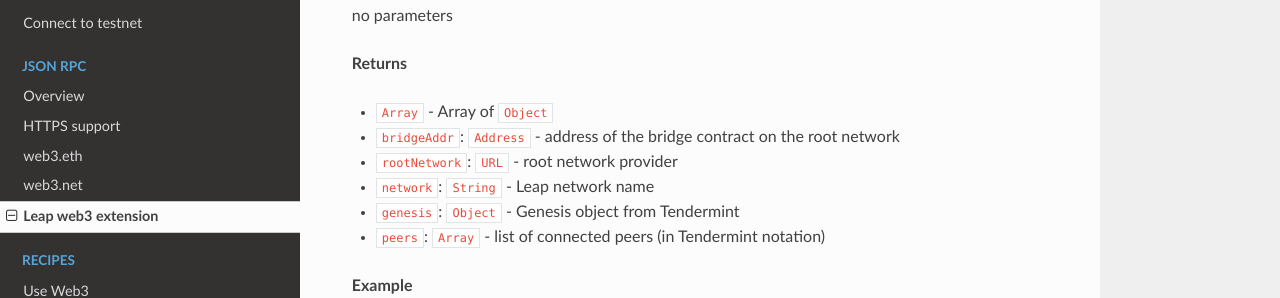
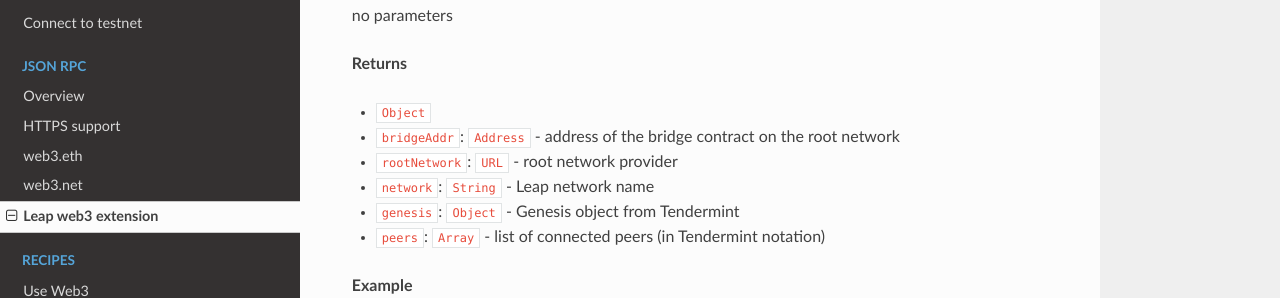
Before and after one commit to leapdao/docs, an MkDocs documentation site: the page built from docs/json-rpc/web3.plasma.md, in a window 1280 px wide and 900 px high, scrolled down 3351 px. Shown: the part 156-454 px from the top of the window. Built offline with MkDocs 1.6.1, drawn with Linux system fonts in a browser that asks for light colours; nearby versions of some CDN libraries; old or Windows-style settings are respelled for this version of MkDocs.

Commit message:
fix copy-pasta

```diff
--- a/docs/json-rpc/web3.plasma.md
+++ b/docs/json-rpc/web3.plasma.md
@@ -175,7 +175,7 @@ no parameters
 
 **Returns**
 
-- `Array` - Array of `Object`
+- `Object`
   - `bridgeAddr`: `Address` - address of the bridge contract on the root network
   - `rootNetwork`: `URL` - root network provider
   - `network`: `String` - Leap network name
```
